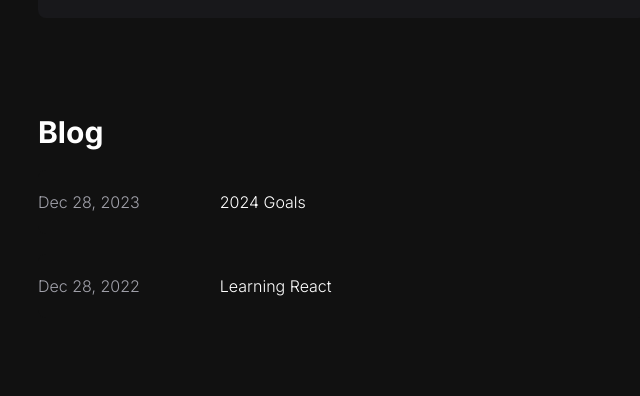
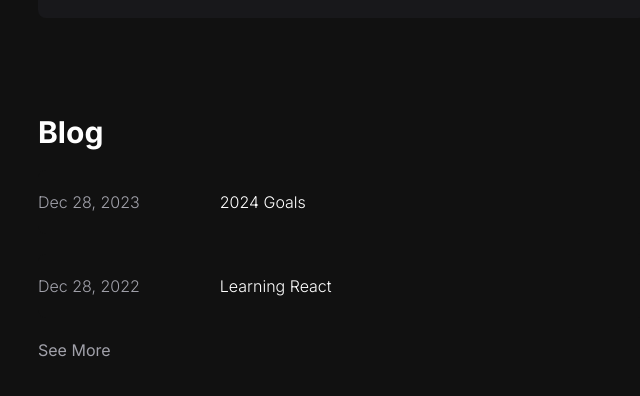
Before and after one commit to KKaged/personal-portfolio, a Next.js app in the folder personal-portfolio/: page / in a window 1280 px wide. Shown: the part 734-1130 px from the top of the page, without its empty margins (298-938 px from the left). Before the commit the page ends 1100 px from the top, so only its background shows below. Built offline with nearby package versions, Linux system fonts and the light colour scheme.

Commit message:
basic about page

```diff
--- a/personal-portfolio/src/app/components/AboutBlog.js
+++ b/personal-portfolio/src/app/components/AboutBlog.js
@@ -1,13 +1,14 @@
 import { BlogData } from "../data";
 import BlogPost from "./Story";
 
-export default function AboutBlog() {
+export default function AboutBlog({ children }) {
   return (
     <div className="flex flex-col text-start py-12 gap-5">
       <h1 className="text-white font-bold text-3xl">Blog</h1>
       {BlogData.map((blog) => (
         <BlogPost key={blog.id} {...blog} />
       ))}
+      {children}
     </div>
   );
 }
--- a/personal-portfolio/src/app/pages/About.js
+++ b/personal-portfolio/src/app/pages/About.js
@@ -23,7 +23,9 @@ export default function About() {
           </p>
         </div>
         <Work />
-        <AboutBlog />
+        <AboutBlog>
+          <a>See More</a>
+        </AboutBlog>
       </div>
     </>
   );
```
